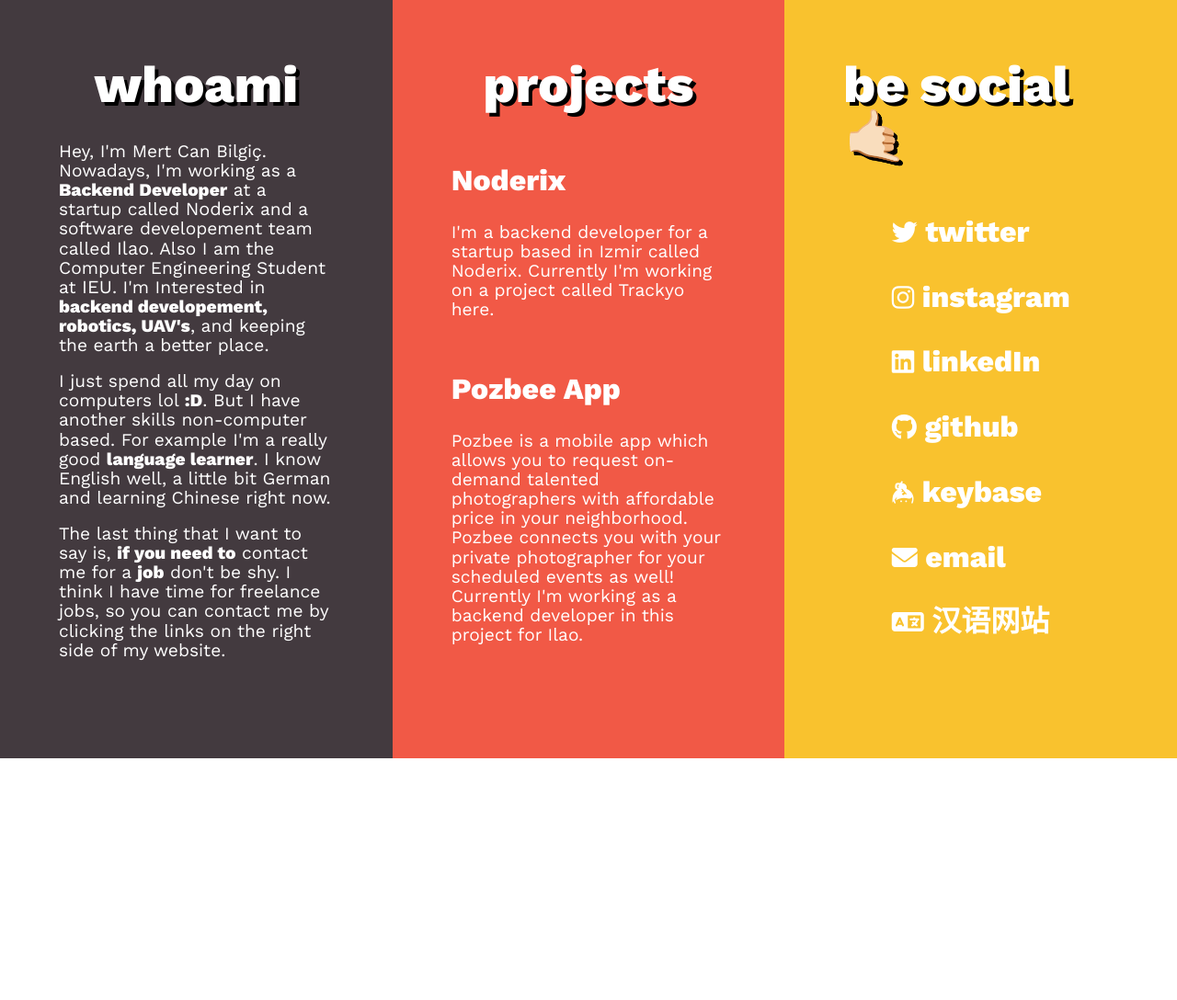
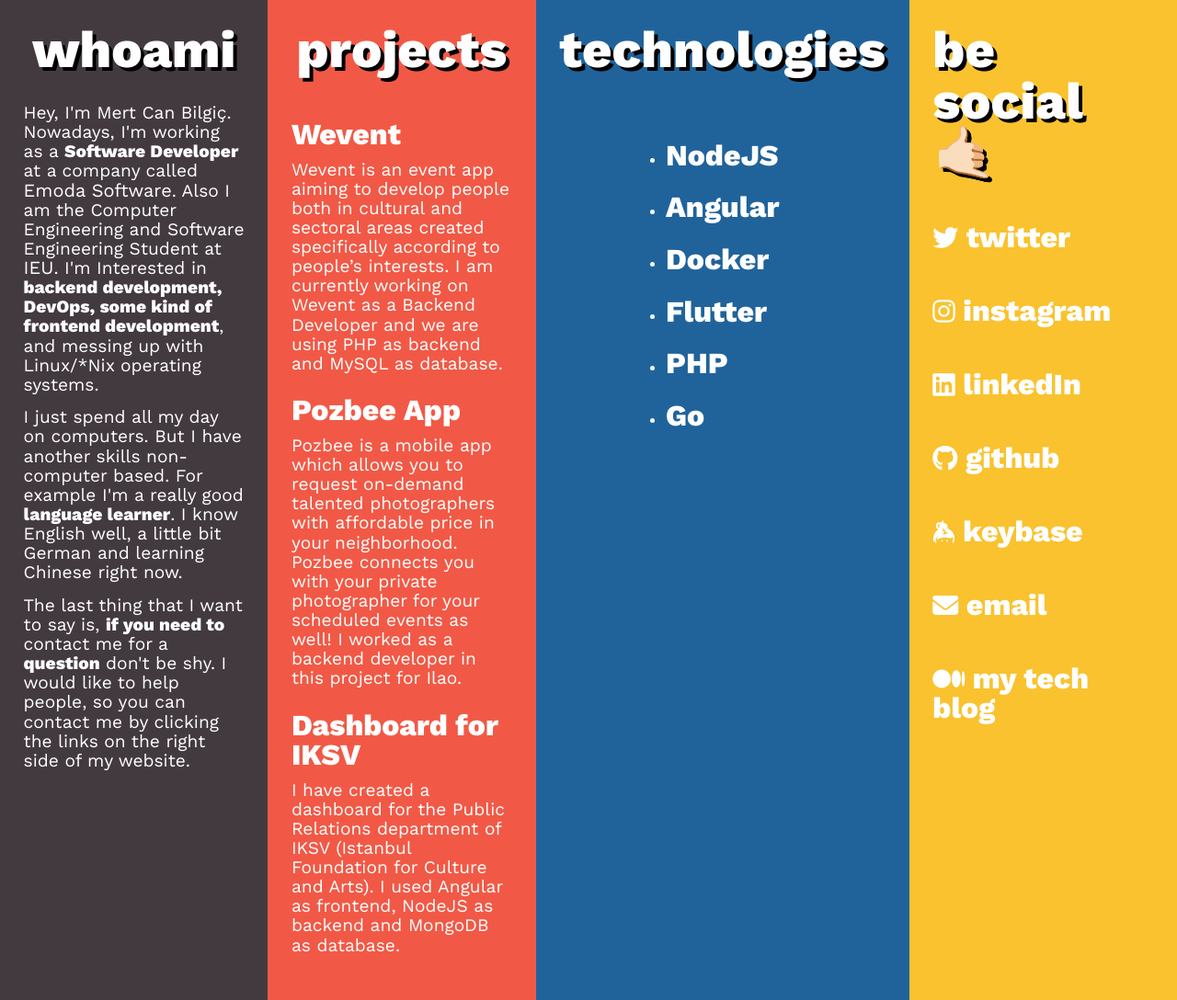
Before and after one commit to mertcb/mertcb.github.io, a plain HTML site: page index.html in a window 1280 px wide. Shown: the whole page at 92% size. Before the commit the page ends 825 px from the top, so only its background shows below. Drawn offline with nearby package versions, Linux system fonts and the light colour scheme.

Commit message:
new update

```diff
--- a/css/style.css
+++ b/css/style.css
@@ -29,8 +29,12 @@
 body {
 	line-height: 1;
 }
-ol, ul {
+ol {
 	list-style: none;
+}
+
+ul{
+	color: white;
 }
 blockquote, q {
 	quotes: none;
@@ -109,11 +113,11 @@
 }
 
 .portfolio-links {
-	margin-bottom: 10%;
+	margin-bottom: 5%;
 }
 
 .portfolio-p {
-	margin-bottom: 20%;
+	margin-bottom: 10%;
 }
 
 .title {
@@ -122,7 +126,7 @@
   justify-content: flex-start;
   align-items: center;
 	background: #433A3F;
-	padding: 5%;
+	padding: 2%;
   flex: 1;
 }
 
@@ -132,7 +136,7 @@
   justify-content: flex-start;
   align-items: center;
 	background: #F15946;
-	padding: 5%;
+	padding: 2%;
 	flex: 1;
 }
 
@@ -142,10 +146,19 @@
   justify-content: flex-start;
   align-items: center;
 	background: #F9C22E;
-	padding: 5%;
+	padding: 2%;
 	flex: 1;
 }
 
+.tech {
+	display: flex;
+	flex-direction: column;
+	justify-content: flex-start;
+	align-items: center;
+	  background: #20639b;
+	  padding: 2%;
+	  flex: 1;
+  }
 
 @media screen and (max-width: 768px){
 
--- a/index.html
+++ b/index.html
@@ -1,5 +1,6 @@
 <!doctype html>
 <html lang="en">
+
 <head>
   <meta charset="utf-8">
   <meta name="viewport" content="width=device-width, initial-scale=1">
@@ -8,37 +9,77 @@
   <script src="https://kit.fontawesome.com/eaf64770c9.js"></script>
   <link rel="stylesheet" type="text/css" href="./css/style.css">
 </head>
+
 <body>
   <section>
     <div class="title">
-    <h1>whoami</h1><br/>
-    <p>Hey, I'm Mert Can Bilgiç. Nowadays, I'm working as a <strong>Backend Developer</strong> at a startup called <a href="https://noderix.io" style="font-size:1.25rem;" target="_blank">Noderix</a> and a software developement team called <a href="https://ilao.co" style="font-size:1.25rem;" target="_blank">Ilao</a>. Also I am the Computer Engineering Student at <a href="https://www.ieu.edu.tr" style="font-size:1.25rem;" target="_blank">IEU</a>. I'm Interested in <strong>backend developement, robotics, UAV's</strong>, and keeping the earth a better place.
+      <h1>whoami</h1><br />
+      <p>Hey, I'm Mert Can Bilgiç. Nowadays, I'm working as a <strong>Software Developer</strong> at a company called <a
+          href="https://emodayazilim.com" style="font-size:1.25rem;" target="_blank">Emoda Software</a>. Also I am the
+        Computer Engineering and Software Engineering Student at <a href="https://www.ieu.edu.tr"
+          style="font-size:1.25rem;" target="_blank">IEU</a>. I'm Interested in <strong>backend development, DevOps,
+          some kind of frontend development</strong>, and messing up with Linux/*Nix operating systems.
       </p>
-    <p>I just spend all my day on computers lol <strong>:D</strong>. But I have another skills non-computer based. For example I'm a really good <strong>language learner</strong>. I know English well, a little bit German and learning Chinese right now.</p>
-    <p>The last thing that I want to say is, <strong>if you need to</strong> contact me for a <strong>job</strong> don't be shy. I think I have time for freelance jobs, so you can contact me by clicking the links on the right side of my website.</p>
+      <p>I just spend all my day on computers. But I have another skills non-computer based. For example I'm a really
+        good <strong>language learner</strong>. I know English well, a little bit German and learning Chinese right now.
+      </p>
+      <p>The last thing that I want to say is, <strong>if you need to</strong> contact me for a
+        <strong>question</strong>
+        don't be shy. I would like to help people, so you can contact me by clicking the links on the right
+        side of my website.</p>
     </div>
     <div class="writing">
       <h2>projects</h2>
+      <ol>
+        <li class="portfolio-links"><a href="https://wevent.io" target="_blank">Wevent</a></li>
+        <p class="portfolio-p">Wevent is an event app aiming to develop people both in cultural and sectoral areas
+          created specifically according to people’s interests. I am currently working on Wevent as a Backend Developer
+          and we are using PHP as backend and MySQL as database.</p>
+      </ol>
+      <ol>
+        <li class="portfolio-links"><a href="https://pozbee.com" target="_blank">Pozbee App</a></li>
+        <p class="portfolio-p">Pozbee is a mobile app which allows you to request on-demand talented photographers with
+          affordable price in your neighborhood. Pozbee connects you with your private photographer for your scheduled
+          events as well! I worked as a backend developer in this project for Ilao.</p>
+      </ol>
+      <ol>
+        <li class="portfolio-links"><a href="https://iksv.org" target="_blank">Dashboard for IKSV </a></li>
+        <p class="portfolio-p">I have created a dashboard for the Public Relations department of IKSV (Istanbul
+          Foundation for Culture and Arts). I used Angular as frontend, NodeJS as backend and MongoDB as database.</p>
+      </ol>
+    </div>
+    <div class="tech">
+      <h2>technologies</h2>
       <ul>
-        <li class="portfolio-links"><a href="https://noderix.io" target="_blank">Noderix</a></li>
-        <p class="portfolio-p">I'm a backend developer for a startup based in Izmir called Noderix. Currently I'm working on a project called Trackyo here. </p>
-        <li class="portfolio-links"><a href="https://pozbee.com" target="_blank">Pozbee App</a></li>
-        <p class="portfolio-p">Pozbee is a mobile app which allows you to request on-demand talented photographers with affordable price in your neighborhood. Pozbee connects you with your private photographer for your scheduled events as well! Currently I'm working as a backend developer in this project for Ilao.</p>
+        <li><a href="https://nodejs.org" target="_blank"> NodeJS</a></li>
+        <li><a href="https://angular.io" target="_blank"> Angular</a></li>
+        <li><a href="https://docker.com" target="_blank">Docker</a></li>
+        <li><a href="https://flutter.dev" target="_blank">Flutter</a></li>
+        <li><a href="https://php.net" target="_blank">PHP</a></li>
+        <li><a href="https://golang.org" target="_top">Go</a></li>
       </ul>
     </div>
     <div class="contact">
       <h2>be social 🤙🏻</h2>
-    <ul>
-      <li><a href="https://twitter.com/mrtcnblgc17" alt="My Twitter Profile" target="_blank"><i class="fab fa-twitter" style="font-size:1.75rem;"></i> twitter</a></li>
-      <li><a href="https://www.instagram.com/mrtcnblgc17/" alt="My Instagram Profile" target="_blank"><i class="fab fa-instagram" style="font-size:1.75rem;"></i> instagram</a></li>
-      <li><a href="https://www.linkedin.com/in/mrtcnblgc17" alt="My LinkedIn Profile" target="_blank"><i class="fab fa-linkedin" style="font-size:1.75rem;"></i> linkedIn</a></li>
-      <li><a href="http://github.com/mertcb" alt="My Github Profile" target="_blank"> <i class="fab fa-github" style="font-size:1.75rem;"></i> github</a></li>
-      <li><a href="http://keybase.io/mertcb" alt="My Keybase Profile" target="_blank"> <i class="fab fa-keybase" style="font-size:1.75rem;"></i> keybase</a></li>
-      <li><a href="mailto:mertcb@ieee.org" alt="Email Me" target="_top"><i class="fa fa-envelope" style="font-size:1.75rem;"></i> email</a></li>
-      <li><a href="https://mertcb.github.io/index_zh.html/"target="_top"><i class="fa fa-language" style="font-size:1.75rem;"></i> 汉语网站</a></li>
-    </ul>
+      <ol>
+        <li><a href="https://twitter.com/mertcbilgic" alt="My Twitter Profile" target="_blank"><i class="fab fa-twitter"
+              style="font-size:1.75rem;"></i> twitter</a></li>
+        <li><a href="https://www.instagram.com/mertcbilgic/" alt="My Instagram Profile" target="_blank"><i
+              class="fab fa-instagram" style="font-size:1.75rem;"></i> instagram</a></li>
+        <li><a href="https://www.linkedin.com/in/mertcb" alt="My LinkedIn Profile" target="_blank"><i
+              class="fab fa-linkedin" style="font-size:1.75rem;"></i> linkedIn</a></li>
+        <li><a href="http://github.com/mertcb" alt="My Github Profile" target="_blank"> <i class="fab fa-github"
+              style="font-size:1.75rem;"></i> github</a></li>
+        <li><a href="http://keybase.io/mertcb" alt="My Keybase Profile" target="_blank"> <i class="fab fa-keybase"
+              style="font-size:1.75rem;"></i> keybase</a></li>
+        <li><a href="mailto:mertcb@ieee.org" alt="Email Me" target="_top"><i class="fa fa-envelope"
+              style="font-size:1.75rem;"></i> email</a></li>
+        <li><a href="https://medium.com/@mertcb" alt="Check my Tech Blog" target="_top"><i class="fa fa-medium"
+              style="font-size:1.75rem;"></i> my tech blog</a></li>
+      </ol>
     </div>
 
   </section>
 </body>
+
 </html>
```
Lines whose indentation alone changed are shown as unchanged.
